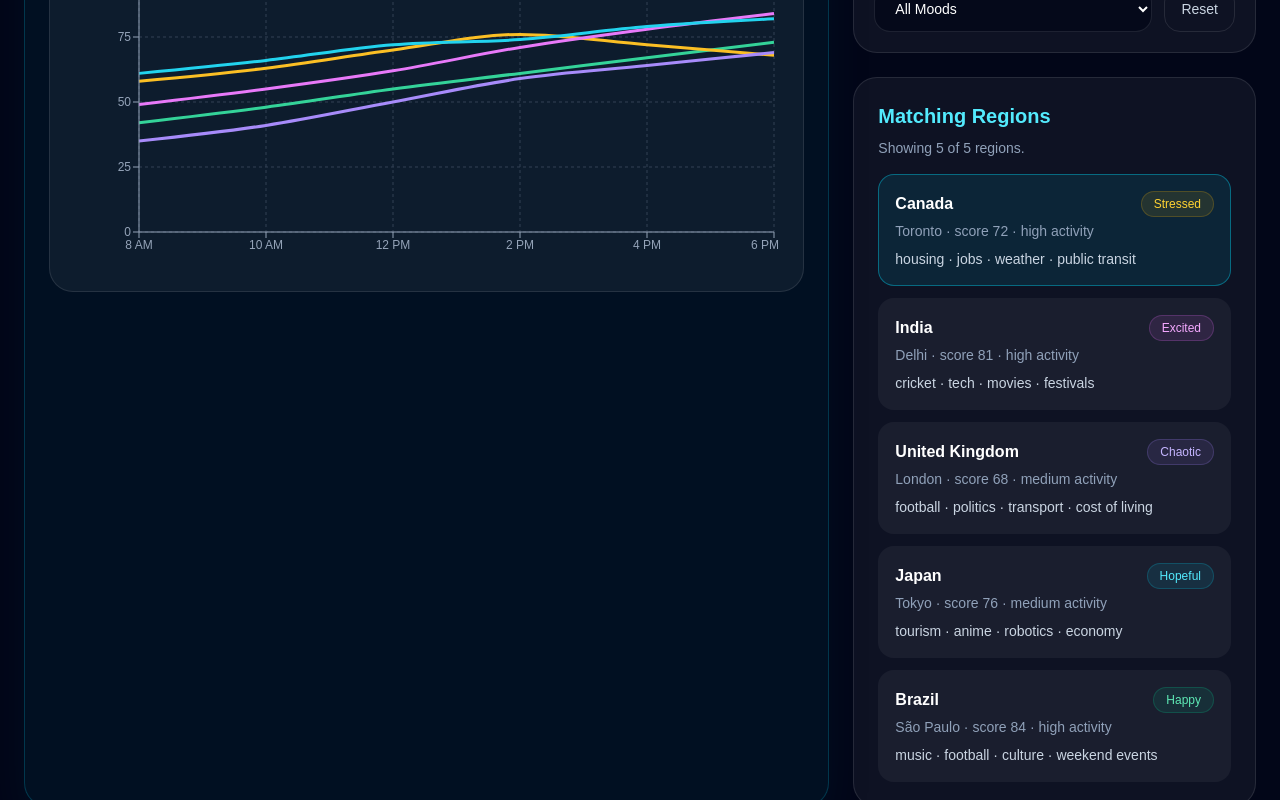
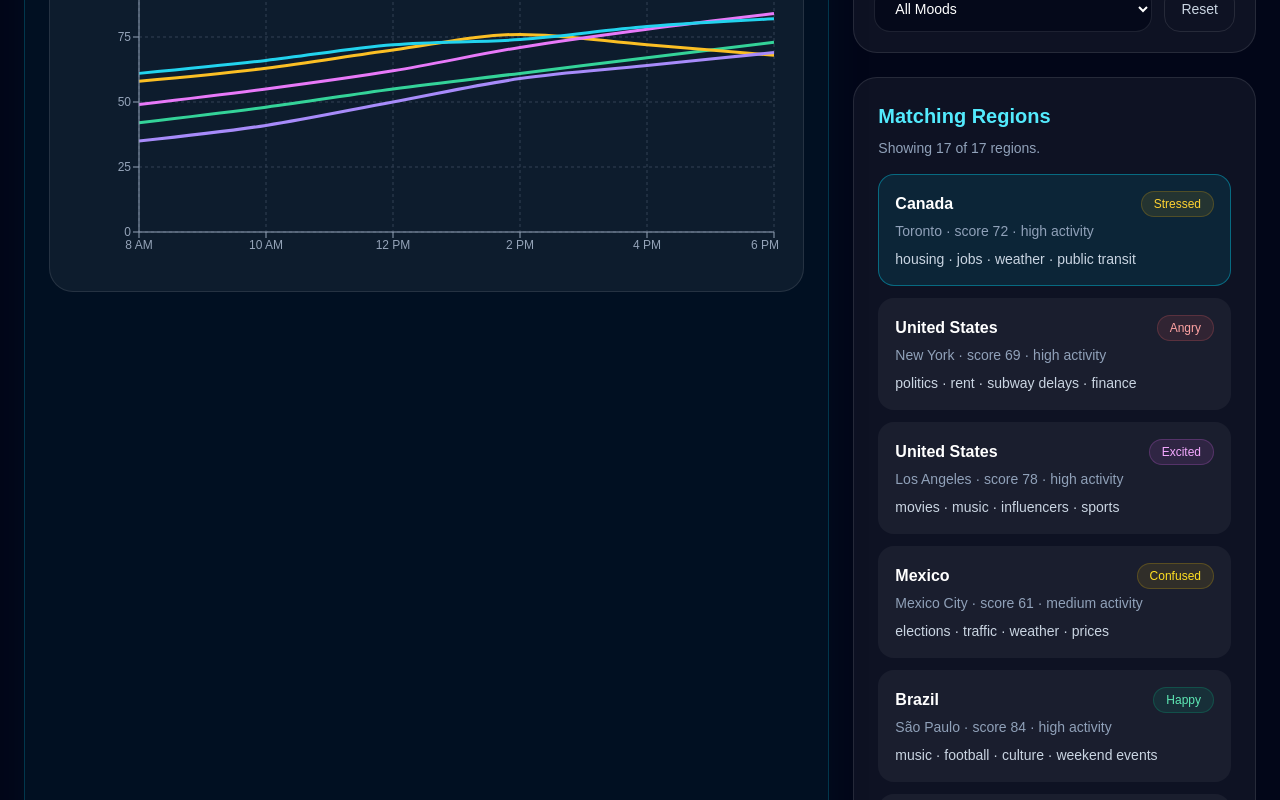
Before and after one commit to ashavsingh47/internet-mood-map, a Next.js app: page /dashboard in a window 1280 px wide. Shown: the part 1260-2060 px from the top of the page. Built offline with nearby package versions, Linux system fonts and the light colour scheme.

Commit message:
Expand mock mood data globally

```diff
--- a/data/mockMoodData.ts
+++ b/data/mockMoodData.ts
@@ -37,17 +37,56 @@ export const mockMoodData: RegionMood[] = [
       "Toronto is showing stressed sentiment because conversations are focused on housing costs, job pressure, cold weather, and commute delays.",
   },
   {
-    id: "india-delhi",
-    country: "India",
-    city: "Delhi",
-    lat: 28.6139,
-    lng: 77.209,
+    id: "usa-new-york",
+    country: "United States",
+    city: "New York",
+    lat: 40.7128,
+    lng: -74.006,
+    mood: "angry",
+    moodScore: 69,
+    activityLevel: "high",
+    trendingTopics: ["politics", "rent", "subway delays", "finance"],
+    explanation:
+      "New York is showing angry sentiment because discussions around rent pressure, politics, public transit, and financial stress are dominating local conversation.",
+  },
+  {
+    id: "usa-los-angeles",
+    country: "United States",
+    city: "Los Angeles",
+    lat: 34.0522,
+    lng: -118.2437,
     mood: "excited",
-    moodScore: 81,
+    moodScore: 78,
     activityLevel: "high",
-    trendingTopics: ["cricket", "tech", "movies", "festivals"],
+    trendingTopics: ["movies", "music", "influencers", "sports"],
     explanation:
-      "Delhi is showing excited sentiment because sports, entertainment, and technology conversations are getting strong engagement.",
+      "Los Angeles is showing excited sentiment because entertainment, sports, music, and creator culture are driving high-energy online engagement.",
+  },
+  {
+    id: "mexico-mexico-city",
+    country: "Mexico",
+    city: "Mexico City",
+    lat: 19.4326,
+    lng: -99.1332,
+    mood: "confused",
+    moodScore: 61,
+    activityLevel: "medium",
+    trendingTopics: ["elections", "traffic", "weather", "prices"],
+    explanation:
+      "Mexico City is showing confused sentiment because mixed discussions around politics, traffic, weather changes, and prices are creating uncertain reactions.",
+  },
+  {
+    id: "brazil-sao-paulo",
+    country: "Brazil",
+    city: "São Paulo",
+    lat: -23.5558,
+    lng: -46.6396,
+    mood: "happy",
+    moodScore: 84,
+    activityLevel: "high",
+    trendingTopics: ["music", "football", "culture", "weekend events"],
+    explanation:
+      "São Paulo is showing happy sentiment because music, football, cultural events, and weekend plans are dominating online conversations.",
   },
   {
     id: "uk-london",
@@ -63,6 +102,123 @@ export const mockMoodData: RegionMood[] = [
       "London is showing chaotic sentiment because people are discussing football drama, political debates, transport issues, and living costs at the same time.",
   },
   {
+    id: "france-paris",
+    country: "France",
+    city: "Paris",
+    lat: 48.8566,
+    lng: 2.3522,
+    mood: "hopeful",
+    moodScore: 74,
+    activityLevel: "medium",
+    trendingTopics: ["fashion", "tourism", "climate", "art"],
+    explanation:
+      "Paris is showing hopeful sentiment because tourism, fashion, art, and climate-focused conversations are creating a forward-looking mood.",
+  },
+  {
+    id: "germany-berlin",
+    country: "Germany",
+    city: "Berlin",
+    lat: 52.52,
+    lng: 13.405,
+    mood: "stressed",
+    moodScore: 66,
+    activityLevel: "medium",
+    trendingTopics: ["economy", "housing", "tech layoffs", "energy"],
+    explanation:
+      "Berlin is showing stressed sentiment because housing, energy costs, economic pressure, and tech job concerns are appearing often in online discussions.",
+  },
+  {
+    id: "turkey-istanbul",
+    country: "Turkey",
+    city: "Istanbul",
+    lat: 41.0082,
+    lng: 28.9784,
+    mood: "chaotic",
+    moodScore: 71,
+    activityLevel: "high",
+    trendingTopics: ["football", "inflation", "traffic", "politics"],
+    explanation:
+      "Istanbul is showing chaotic sentiment because football reactions, inflation concerns, traffic frustration, and political debate are all trending together.",
+  },
+  {
+    id: "nigeria-lagos",
+    country: "Nigeria",
+    city: "Lagos",
+    lat: 6.5244,
+    lng: 3.3792,
+    mood: "hopeful",
+    moodScore: 77,
+    activityLevel: "high",
+    trendingTopics: ["startups", "music", "youth culture", "business"],
+    explanation:
+      "Lagos is showing hopeful sentiment because startup growth, music culture, youth conversations, and business opportunities are creating positive momentum.",
+  },
+  {
+    id: "south-africa-cape-town",
+    country: "South Africa",
+    city: "Cape Town",
+    lat: -33.9249,
+    lng: 18.4241,
+    mood: "happy",
+    moodScore: 73,
+    activityLevel: "medium",
+    trendingTopics: ["tourism", "nature", "sports", "local events"],
+    explanation:
+      "Cape Town is showing happy sentiment because tourism, nature, sports, and local event discussions are producing mostly positive signals.",
+  },
+  {
+    id: "uae-dubai",
+    country: "United Arab Emirates",
+    city: "Dubai",
+    lat: 25.2048,
+    lng: 55.2708,
+    mood: "hopeful",
+    moodScore: 80,
+    activityLevel: "high",
+    trendingTopics: ["business", "luxury", "real estate", "technology"],
+    explanation:
+      "Dubai is showing hopeful sentiment because business, real estate, luxury lifestyle, and technology conversations are trending with positive energy.",
+  },
+  {
+    id: "india-delhi",
+    country: "India",
+    city: "Delhi",
+    lat: 28.6139,
+    lng: 77.209,
+    mood: "excited",
+    moodScore: 81,
+    activityLevel: "high",
+    trendingTopics: ["cricket", "tech", "movies", "festivals"],
+    explanation:
+      "Delhi is showing excited sentiment because sports, entertainment, and technology conversations are getting strong engagement.",
+  },
+  {
+    id: "singapore-singapore",
+    country: "Singapore",
+    city: "Singapore",
+    lat: 1.3521,
+    lng: 103.8198,
+    mood: "hopeful",
+    moodScore: 79,
+    activityLevel: "medium",
+    trendingTopics: ["AI", "finance", "education", "travel"],
+    explanation:
+      "Singapore is showing hopeful sentiment because conversations around AI, finance, education, and travel are creating optimistic signals.",
+  },
+  {
+    id: "south-korea-seoul",
+    country: "South Korea",
+    city: "Seoul",
+    lat: 37.5665,
+    lng: 126.978,
+    mood: "excited",
+    moodScore: 83,
+    activityLevel: "high",
+    trendingTopics: ["K-pop", "gaming", "technology", "fashion"],
+    explanation:
+      "Seoul is showing excited sentiment because K-pop, gaming, technology, and fashion conversations are generating high-energy engagement.",
+  },
+  {
     id: "japan-tokyo",
     country: "Japan",
     city: "Tokyo",
@@ -76,19 +232,20 @@ export const mockMoodData: RegionMood[] = [
       "Tokyo is showing hopeful sentiment because conversations around tourism, entertainment, robotics, and economic recovery are trending positively.",
   },
   {
-    id: "brazil-sao-paulo",
-    country: "Brazil",
-    city: "São Paulo",
-    lat: -23.5558,
-    lng: -46.6396,
-    mood: "happy",
-    moodScore: 84,
-    activityLevel: "high",
-    trendingTopics: ["music", "football", "culture", "weekend events"],
+    id: "australia-sydney",
+    country: "Australia",
+    city: "Sydney",
+    lat: -33.8688,
+    lng: 151.2093,
+    mood: "sad",
+    moodScore: 58,
+    activityLevel: "medium",
+    trendingTopics: ["weather", "cost of living", "wildlife", "sports"],
     explanation:
-      "São Paulo is showing happy sentiment because music, football, cultural events, and weekend plans are dominating online conversations.",
+      "Sydney is showing sad sentiment because cost-of-living concerns, weather frustration, and mixed local news are weighing down the emotional tone.",
   },
 ];
+
 export type MoodHistoryPoint = {
   time: string;
   happy: number;
```
